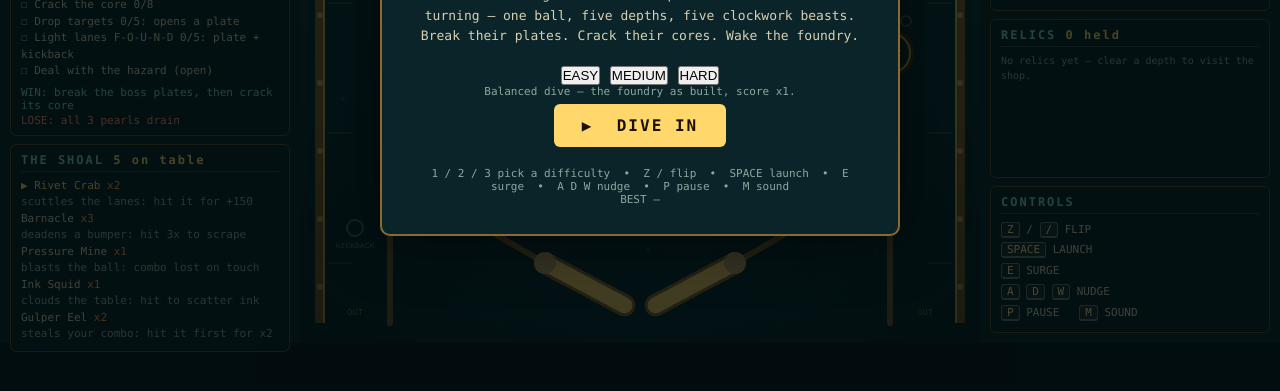
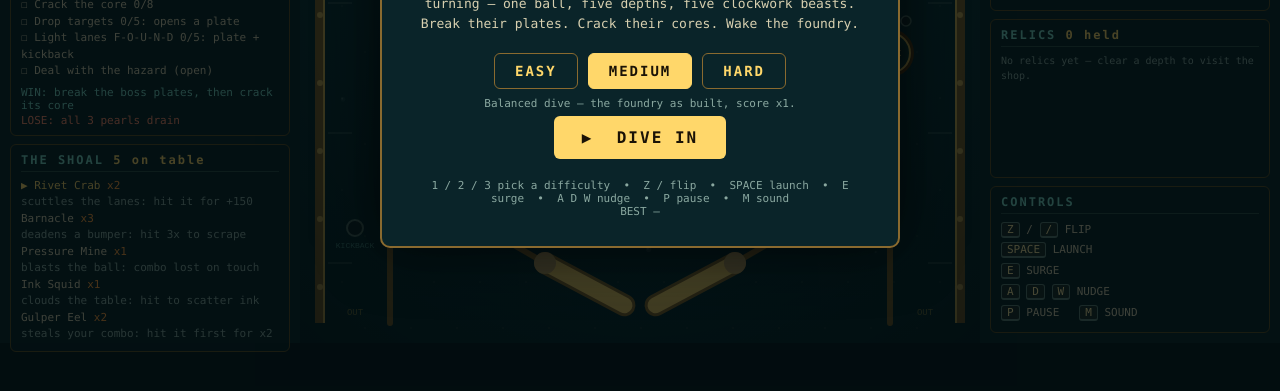
Before and after one commit to thesathing/sunken-foundry, a plain HTML site: page game/index.html in a window 1280 px wide. Shown: the part 377-768 px from the top of the page. Drawn offline with Linux system fonts and the light colour scheme.

Commit message:
Sync revision: game/style.css (local b6083b0)

```diff
--- a/game/style.css
+++ b/game/style.css
@@ -102,6 +102,28 @@ kbd {
   z-index: 10;
 }
 .overlay.hidden { display: none; }
+@keyframes overlayIn {
+  from { opacity: 0; transform: scale(0.92) translateY(10px); }
+  to { opacity: 1; transform: scale(1) translateY(0); }
+}
+.overlay:not(.hidden) .card { animation: overlayIn 0.35s ease-out; }
+
+/* Difficulty select on the title screen */
+.diff-row { display: flex; gap: 10px; justify-content: center; margin: 4px 0 8px; }
+.diff-btn {
+  font-family: inherit;
+  font-size: 14px;
+  font-weight: bold;
+  letter-spacing: 2px;
+  color: #ffd76a;
+  background: transparent;
+  border: 1px solid #8a6a2f;
+  border-radius: 6px;
+  padding: 9px 20px;
+  cursor: pointer;
+}
+.diff-btn:hover { border-color: #ffd76a; }
+.diff-btn.selected { background: #ffd76a; color: #1a1206; border-color: #ffd76a; }
 .card {
   width: 520px;
   max-height: 700px;
```
